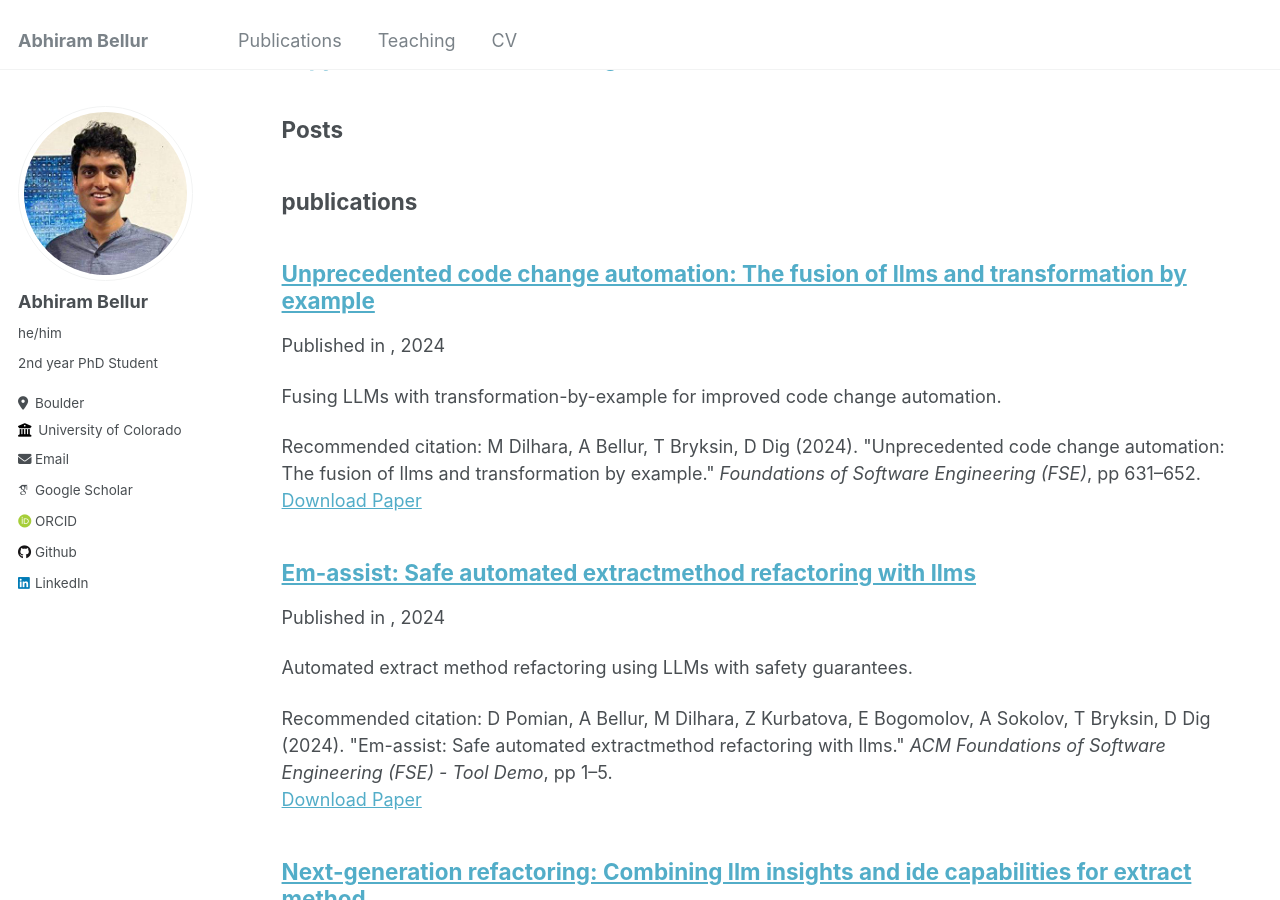
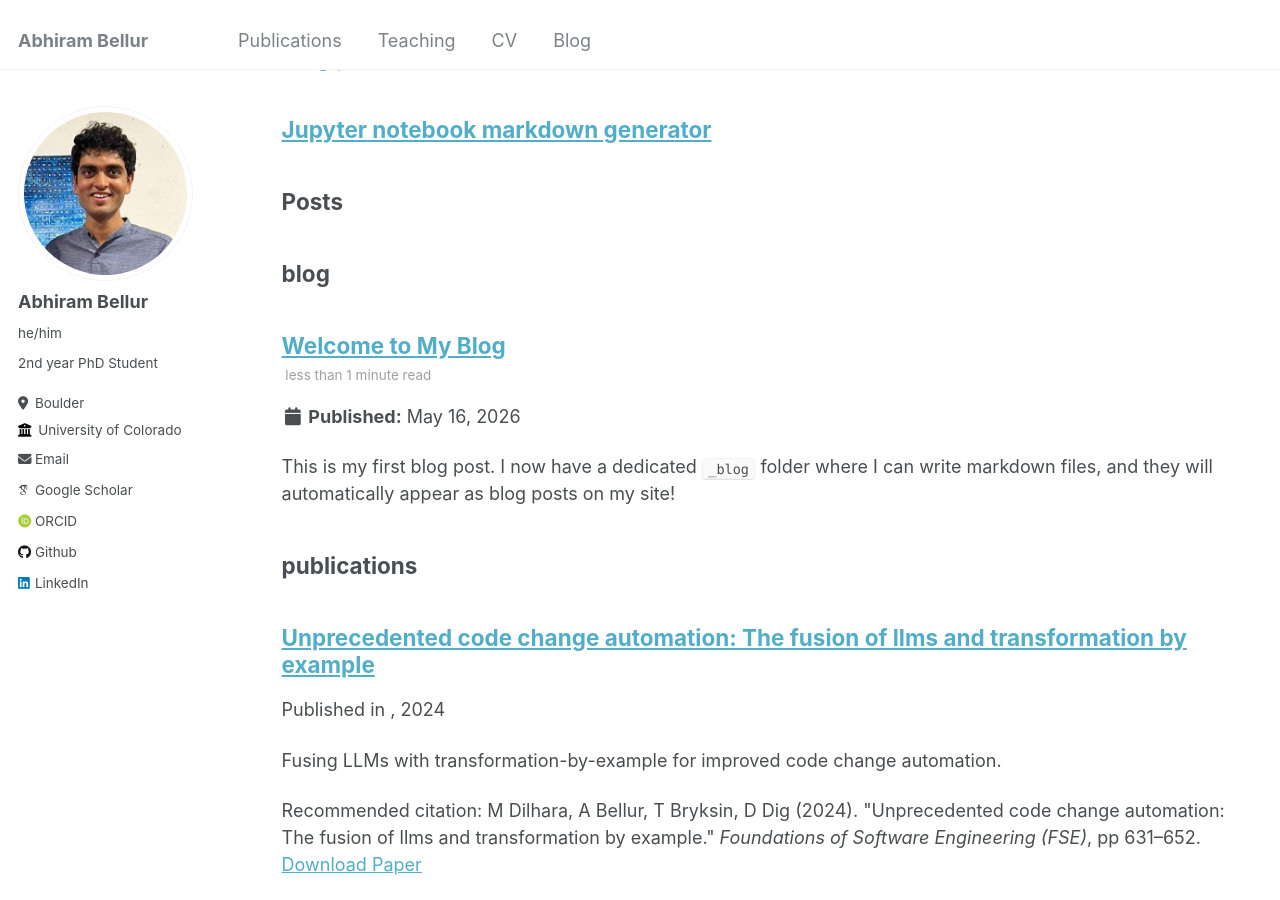
Before and after one commit to Abhiram98/Abhiram98.github.io, a Jekyll site: the page built from _pages/sitemap.md, in a window 1280 px wide and 900 px high, scrolled down 1575 px. Built offline with Jekyll 4.4.1, drawn with Linux system fonts in a browser that asks for light colours; some web fonts are replaced.

Commit message:
feat: add blog folder and configuration

```diff
--- /dev/null
+++ b/_blog/2026-05-16-welcome-to-my-blog.md
@@ -0,0 +1,19 @@
+---
+title: "Welcome to My Blog"
+date: 2026-05-16
+permalink: /blog/2026/05/welcome-to-my-blog/
+tags:
+  - welcome
+  - blog
+---
+
+This is my first blog post. I now have a dedicated `_blog` folder where I can write markdown files, and they will automatically appear as blog posts on my site!
+
+## Getting Started
+
+To add a new post:
+1. Create a markdown file in the `_blog/` folder.
+2. Add front matter at the top (like this file).
+3. Write your content in Markdown.
+
+Happy blogging!
--- a/_config.yml
+++ b/_config.yml
@@ -207,6 +207,9 @@ collections:
   publications:
     output: true
     permalink: /:collection/:path/
+  blog:
+    output: true
+    permalink: /blog/:path/
 #  portfolio:
 #    output: false
 #    permalink: /:collection/:path/
@@ -270,6 +273,17 @@ defaults:
       layout: talk
       author_profile: true
       share: true
+  # _blog
+  - scope:
+      path: ""
+      type: blog
+    values:
+      layout: single
+      author_profile: true
+      read_time: true
+      comments: true
+      share: true
+      related: true
 
 
 # Sass/SCSS
--- a/_data/navigation.yml
+++ b/_data/navigation.yml
@@ -8,3 +8,6 @@ main:
 
   - title: "CV"
     url: /cv/
+
+  - title: "Blog"
+    url: /blog/
```
Also changed, not shown: _pages/blog.md (added, +12 -0 lines).
